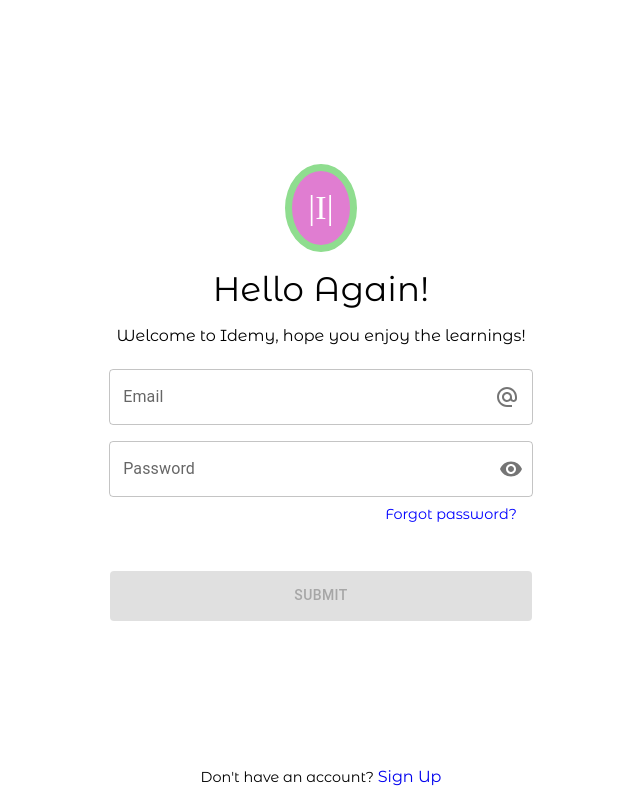
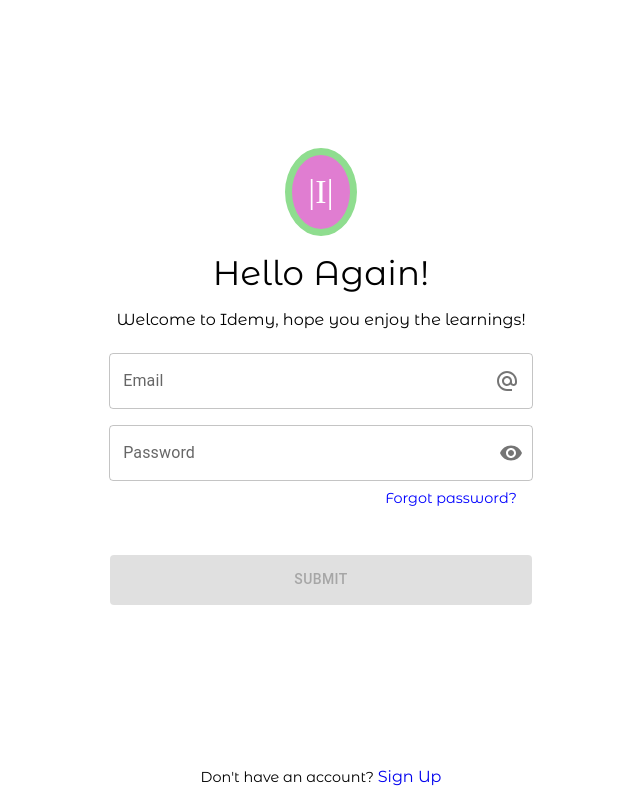
Before and after one commit to imprasanna/E-learning-website-Idemy, a React (Create React App) app in the folder client/: page /login in a window 1280 px wide. Shown: the whole page, without its empty margins (319-959 px from the left). Built offline with nearby package versions, Linux system fonts and the light colour scheme; the HTML template or start-up script is replaced by a standard one.

Commit message:
Some changes made for login

```diff
--- a/client/src/pages/Login.js
+++ b/client/src/pages/Login.js
@@ -70,7 +70,6 @@
           display: "flex",
           alignItems: "center",
           flexDirection: "column",
-          paddingTop: "2rem",
         }}
       >
         <Logo />
```
